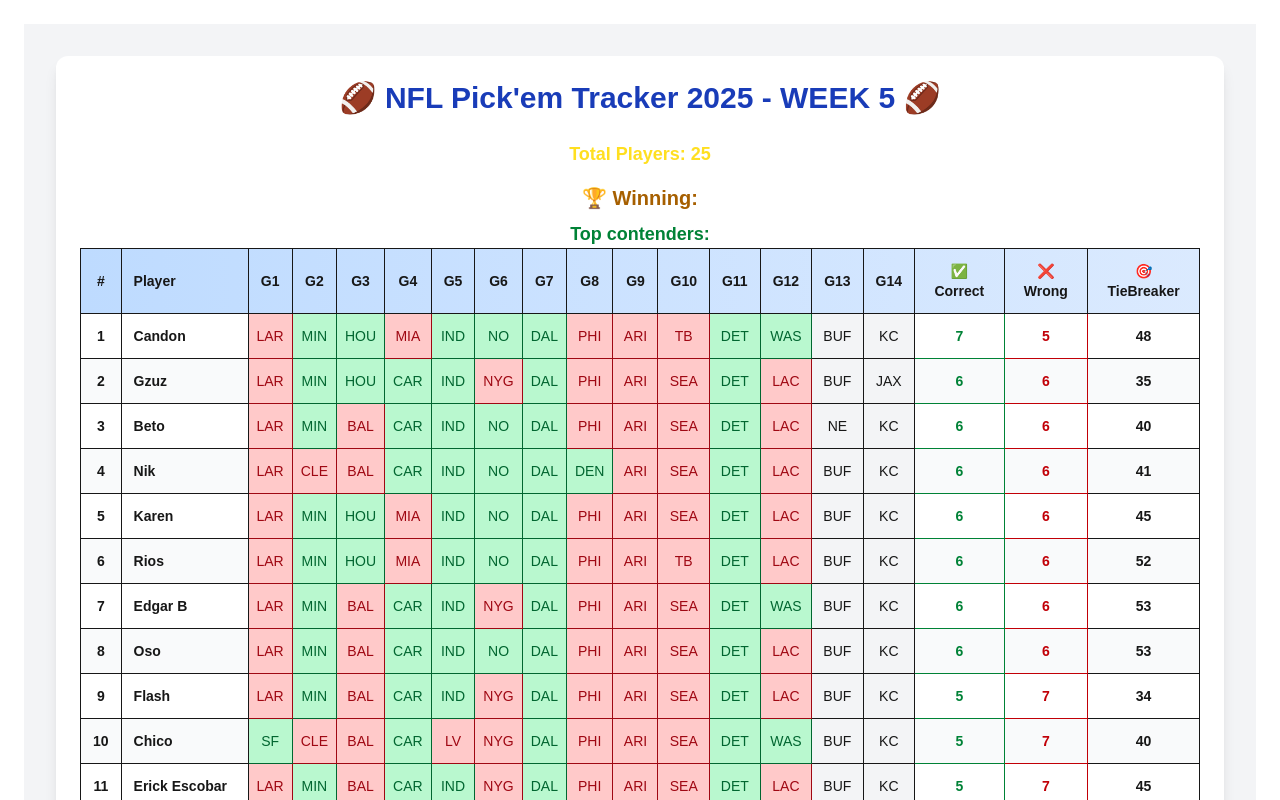
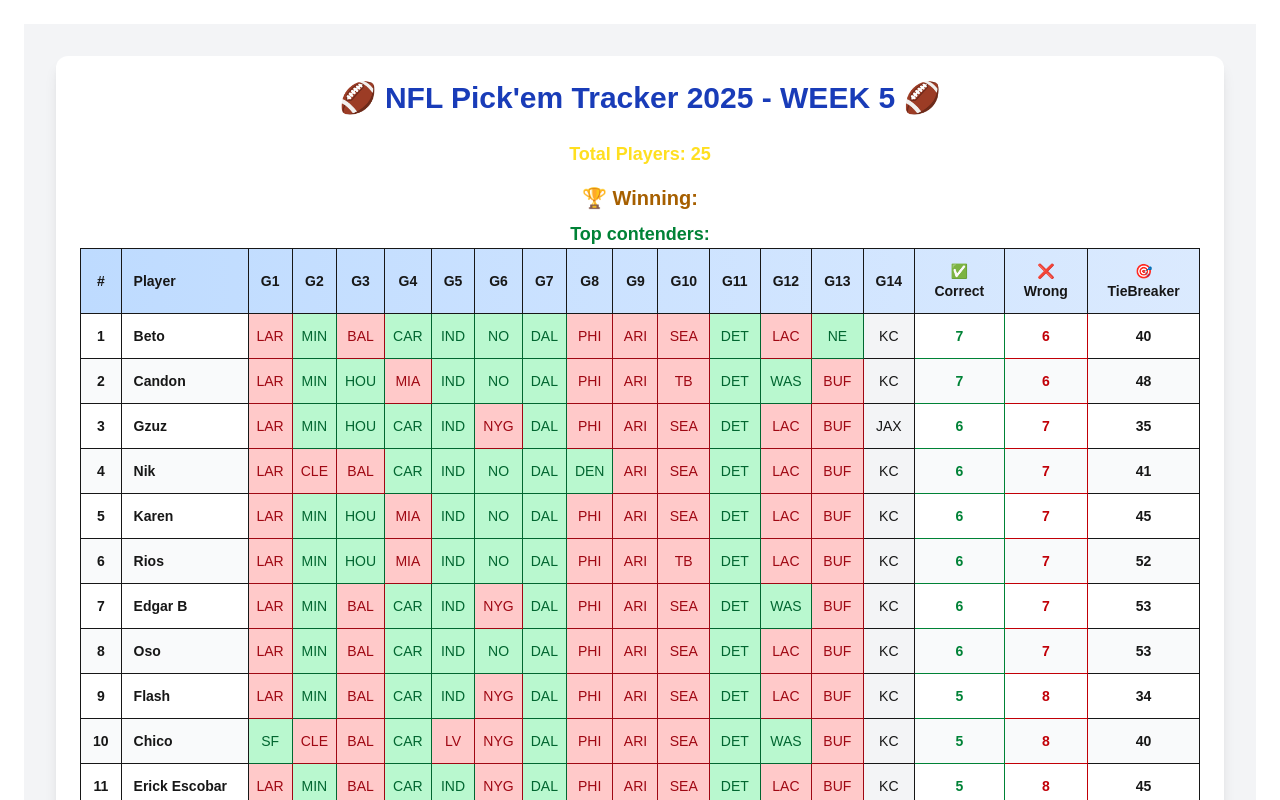
Before and after one commit to CarlosMartinezCM/pickEmTracker, a Next.js app: page / in a window 1280 px wide. Shown: the top 800 px of the page. Built offline with nearby package versions, Linux system fonts and the light colour scheme.

Commit message:
Update PickEmBoard.tsx

```diff
--- a/app/components/PickEmBoard.tsx
+++ b/app/components/PickEmBoard.tsx
@@ -54,9 +54,8 @@ type LeaderboardPlayer = Player & { correct: number; wrong: number; rank: number
 
 // Week 4 results
 const confirmedResults: (string | null)[] = [/* Week 5 Results */ "SF","MIN", "HOU", "CAR", "IND",
-                                                "NO", "DAL", "DEN", "TEN", " TB", "DET", "WAS",  /* Week 4 results  "SEA", "PIT", "ATL", "BUF",
-                                                "DET", "HOU", "NE", "NYG",
-                                                 "PHI", "LAR", "JAX", "KC","CHI", null, "MIA", "DEN"*/];
+                                                "NO", "DAL", "DEN", "TEN", " TB", "DET", "WAS",
+                                                   "NE",/* Week 5 results*/];
 
 
 //Week 5 players
```
